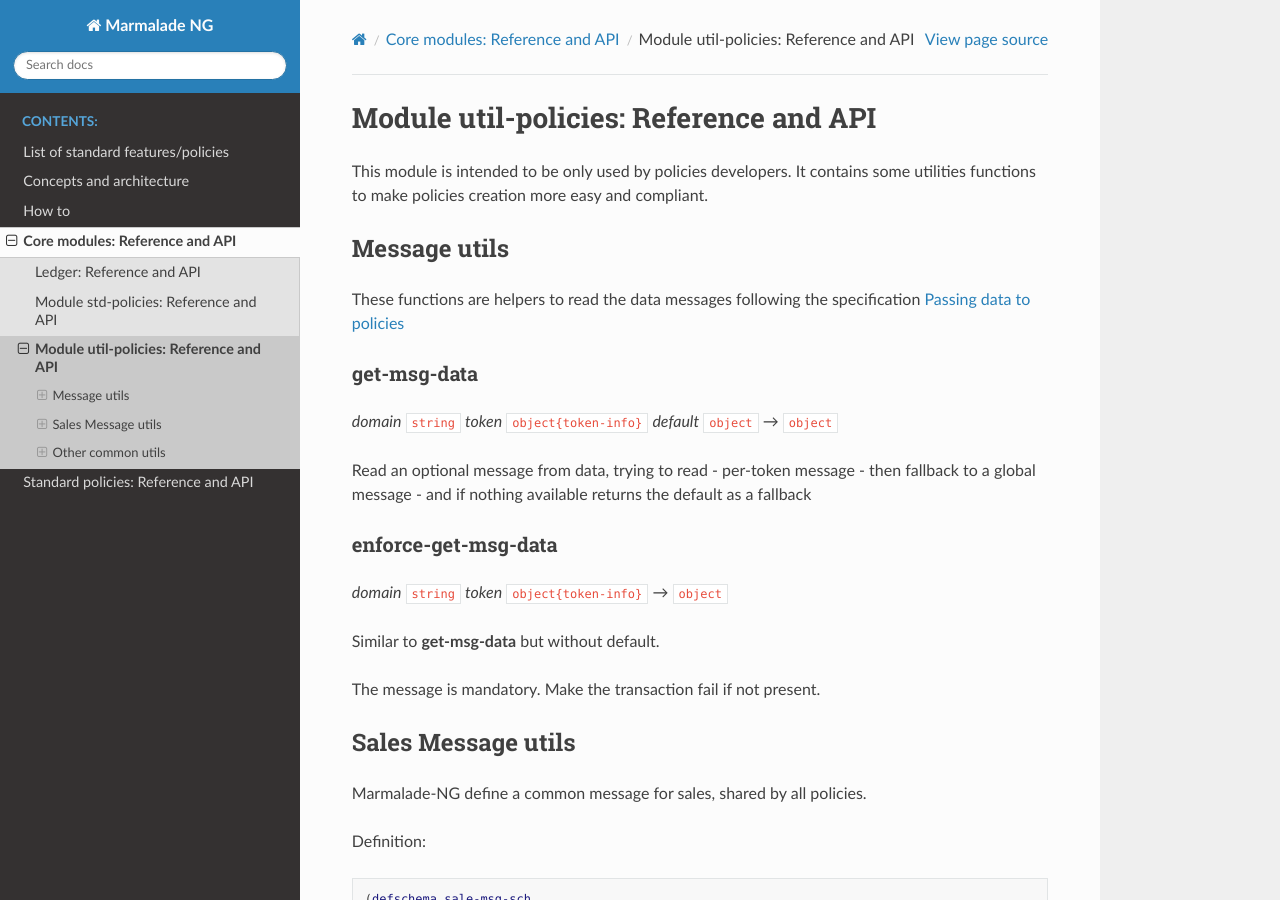
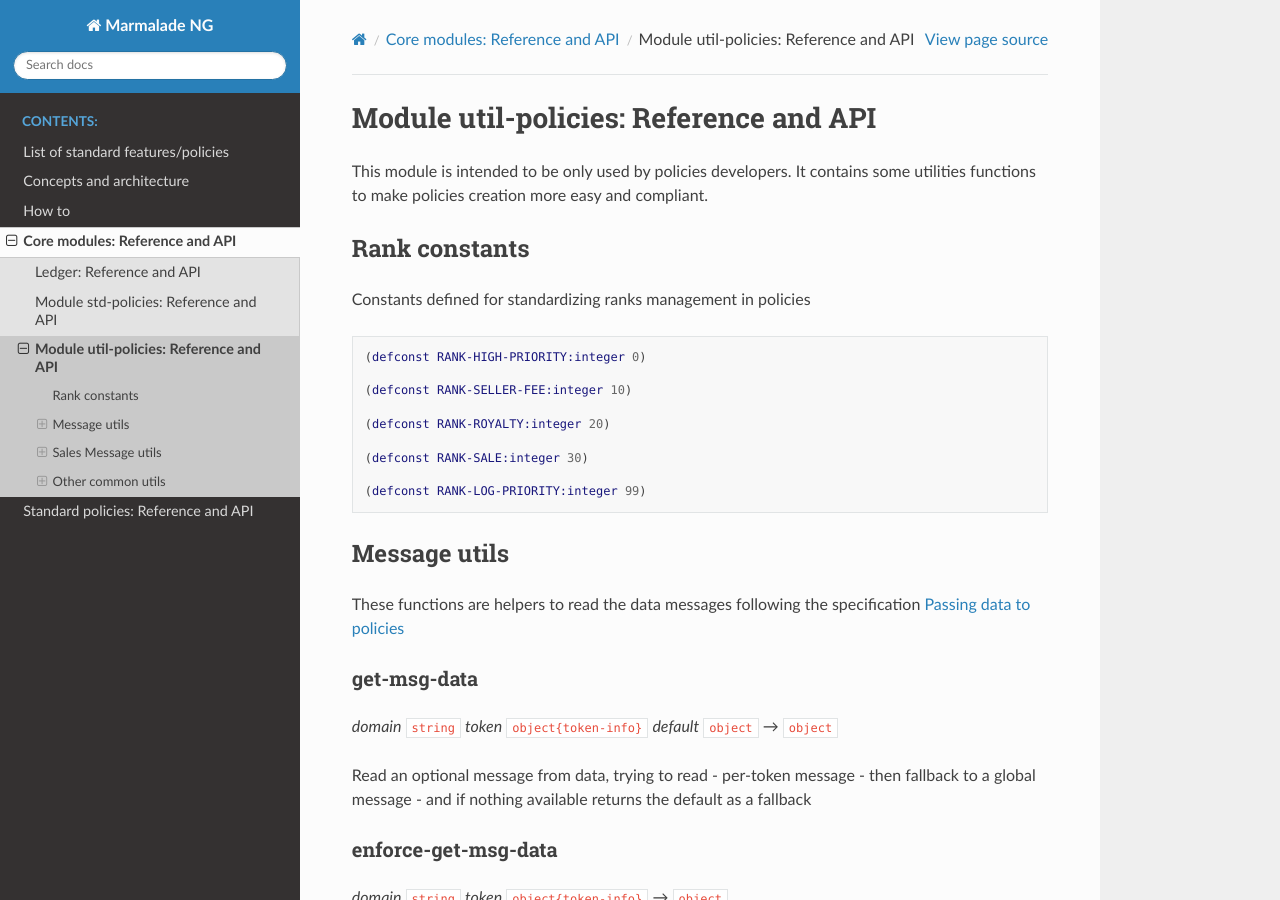
Before and after one commit to Marmalade-NG/marmalade-ng, a Sphinx documentation site: the page built from doc/source/api_util-policies.rst, in a window 1280 px wide and 900 px high. Built offline with Sphinx 7.4.7 and the Read the Docs theme 2.0.0, drawn with Linux system fonts in a browser that asks for light colours.

Commit message:
Add rank constants

```diff
--- a/doc/source/api_util-policies.rst
+++ b/doc/source/api_util-policies.rst
@@ -4,6 +4,25 @@
 This module is intended to be only used by policies developers.
 It contains some utilities functions to make policies creation more easy
 and compliant.
+
+.. _API_UTILS_POLICIES_RANK:
+
+Rank constants
+--------------
+Constants defined for standardizing ranks management in policies
+
+.. code-block:: lisp
+
+  (defconst RANK-HIGH-PRIORITY:integer 0)
+
+  (defconst RANK-SELLER-FEE:integer 10)
+
+  (defconst RANK-ROYALTY:integer 20)
+
+  (defconst RANK-SALE:integer 30)
+
+  (defconst RANK-LOG-PRIORITY:integer 99)
+
 
 Message utils
 -------------
--- a/doc/source/how-to-custom-policy.rst
+++ b/doc/source/how-to-custom-policy.rst
@@ -31,6 +31,8 @@
 If the policy is involved in a sale, another value between 10 and 30 has to be chosen, depending on how the
 policy must be prioritized within the sale process vs *policy-marketplace*, *policy-royalty*, *policy-xxx-sale*, ...
 
+Some constants are defined in ``util-policies``: :ref:`API_UTILS_POLICIES_RANK`
+
 3 - Ledger capabilities requirements
 ~~~~~~~~~~~~~~~~~~~~~~~~~~~~~~~~~~~~
 In the template, each function starts with ``(require-capability (ledger.``.
```
Also changed, not shown: 17 other files.
